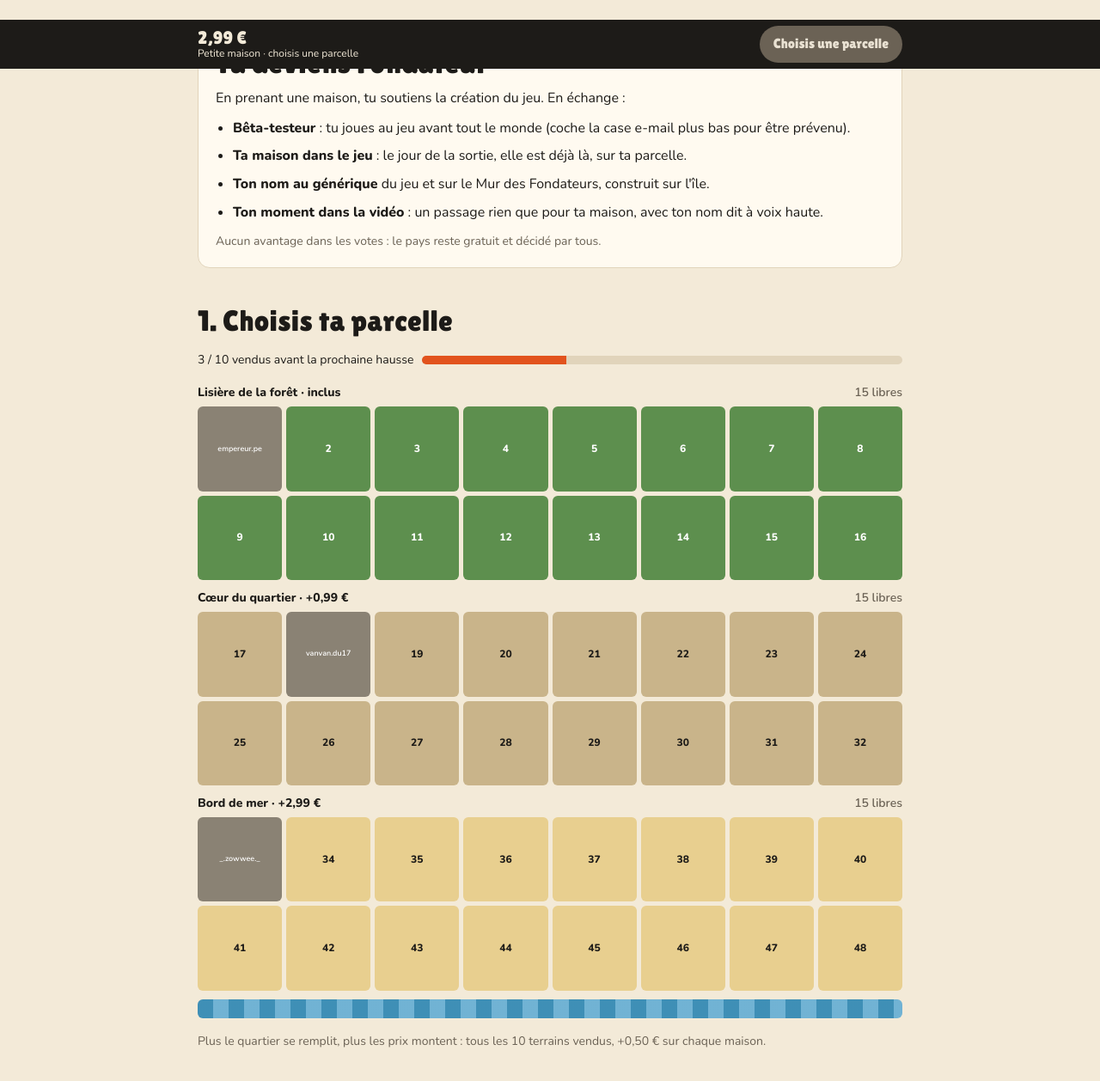
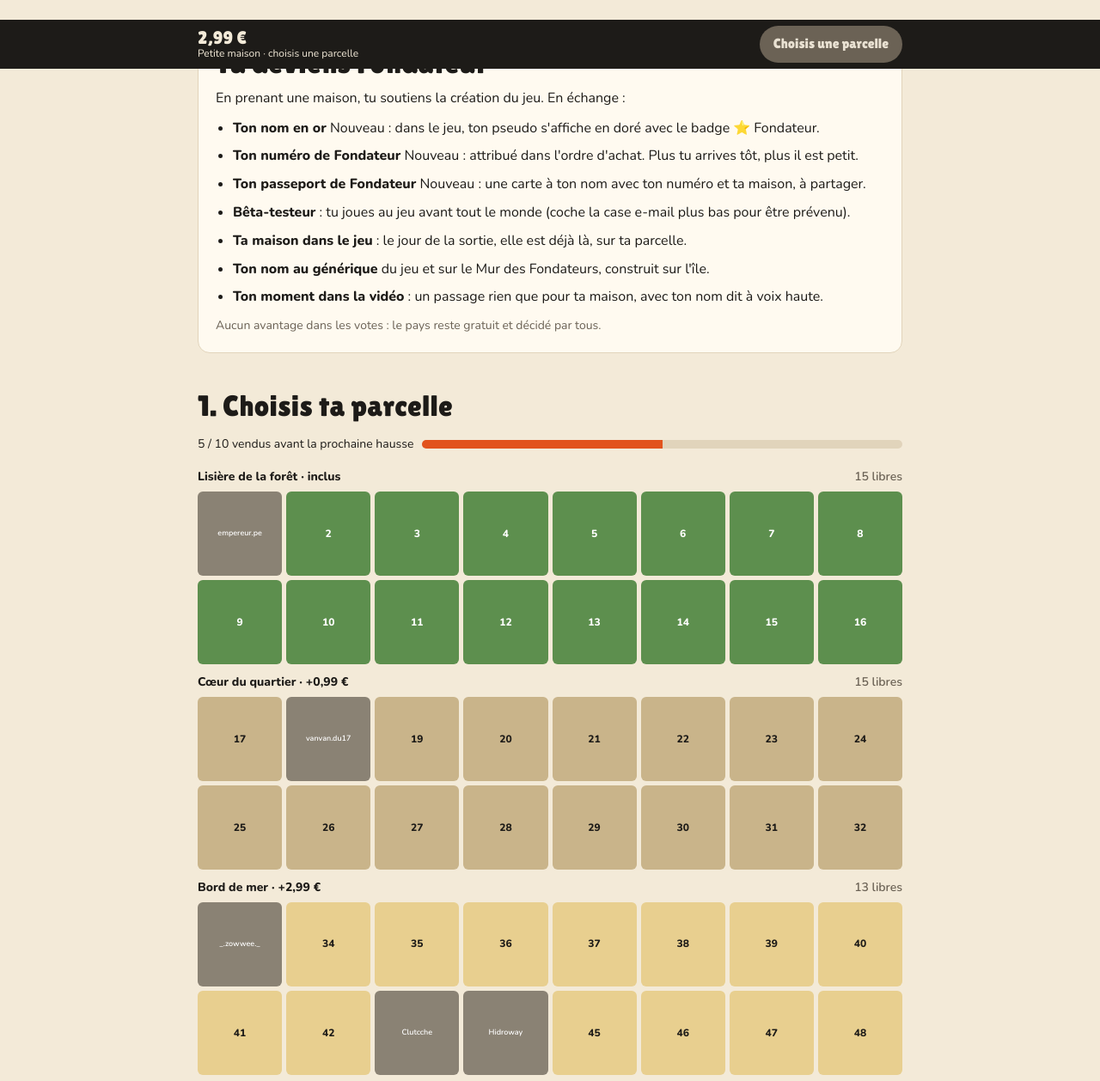
Before and after one commit to Lepaysdetous/lepaysdetous.github.io, a website: page index.html in a window 1280 px wide. Shown: the part 720-1978 px from the top of the page at 86% size. Drawn offline with nearby package versions, Linux system fonts and the light colour scheme; animation ran at ten frames a second.

Commit message:
Nouveaux avantages Fondateurs, parcelles 43 et 44 vendues

```diff
--- a/index.html
+++ b/index.html
@@ -131,6 +131,9 @@ footer{font-size:14px;color:var(--muted)}
     <h2 id="t-fond">Tu deviens Fondateur</h2>
     <p>En prenant une maison, tu soutiens la création du jeu. En échange :</p>
     <ul>
+      <li><b>Ton nom en or</b> <span class="badge">Nouveau</span> : dans le jeu, ton pseudo s'affiche en doré avec le badge ⭐ Fondateur.</li>
+      <li><b>Ton numéro de Fondateur</b> <span class="badge">Nouveau</span> : attribué dans l'ordre d'achat. Plus tu arrives tôt, plus il est petit.</li>
+      <li><b>Ton passeport de Fondateur</b> <span class="badge">Nouveau</span> : une carte à ton nom avec ton numéro et ta maison, à partager.</li>
       <li><b>Bêta-testeur</b> : tu joues au jeu avant tout le monde (coche la case e-mail plus bas pour être prévenu).</li>
       <li><b>Ta maison dans le jeu</b> : le jour de la sortie, elle est déjà là, sur ta parcelle.</li>
       <li><b>Ton nom au générique</b> du jeu et sur le Mur des Fondateurs, construit sur l'île.</li>
@@ -210,7 +213,7 @@ footer{font-size:14px;color:var(--muted)}
 // Liens de paiement Stripe (un par maison, avec les options en « articles facultatifs »).
 const LIENS = { cabane: "https://buy.stripe.com/5kQ7sLdRQdhe5Sv6B1bAs00", petite: "https://buy.stripe.com/fZu28rbJIa525Sv7F5bAs01", grande: "https://buy.stripe.com/6oUbJ1cNM4KIgx99NdbAs02", villa: "https://buy.stripe.com/3cI14n8xwgtqcgT9NdbAs03" };
 // Parcelles déjà vendues : { numéro: "pseudo" }
-const VENDUES = { 1: "empereur.pe", 18: "vanvan.du17", 33: "_.zowwee._" };
+const VENDUES = { 1: "empereur.pe", 18: "vanvan.du17", 33: "_.zowwee._", 43: "Clutcche", 44: "Hidroway" };
 // Statistiques de visites (GoatCounter) : code du compte, ex. "lepaysdetous" → https://lepaysdetous.goatcounter.com
 const GOATCOUNTER = "lepaysdetous";
 // Serveur qui crée le paiement avec le panier exact (Vercel). Vide = anciens liens Stripe (options à recocher).
```
